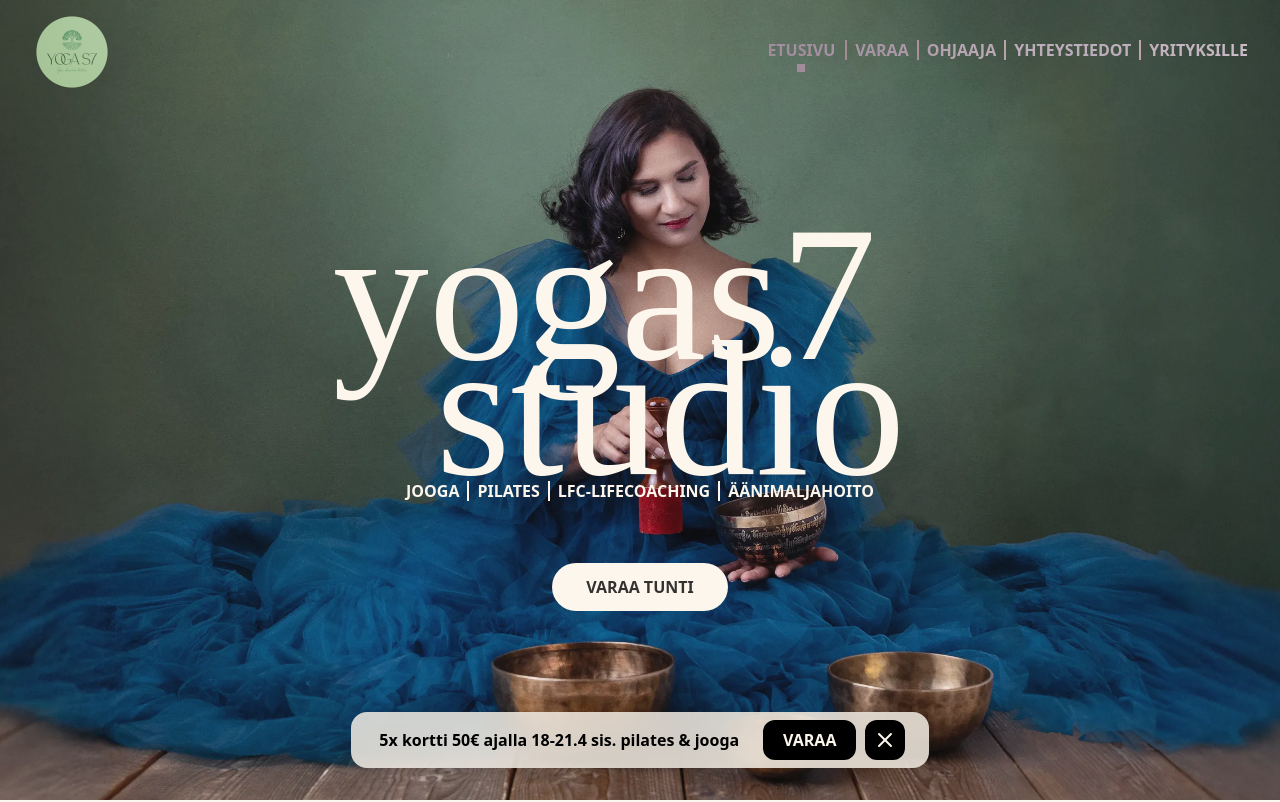
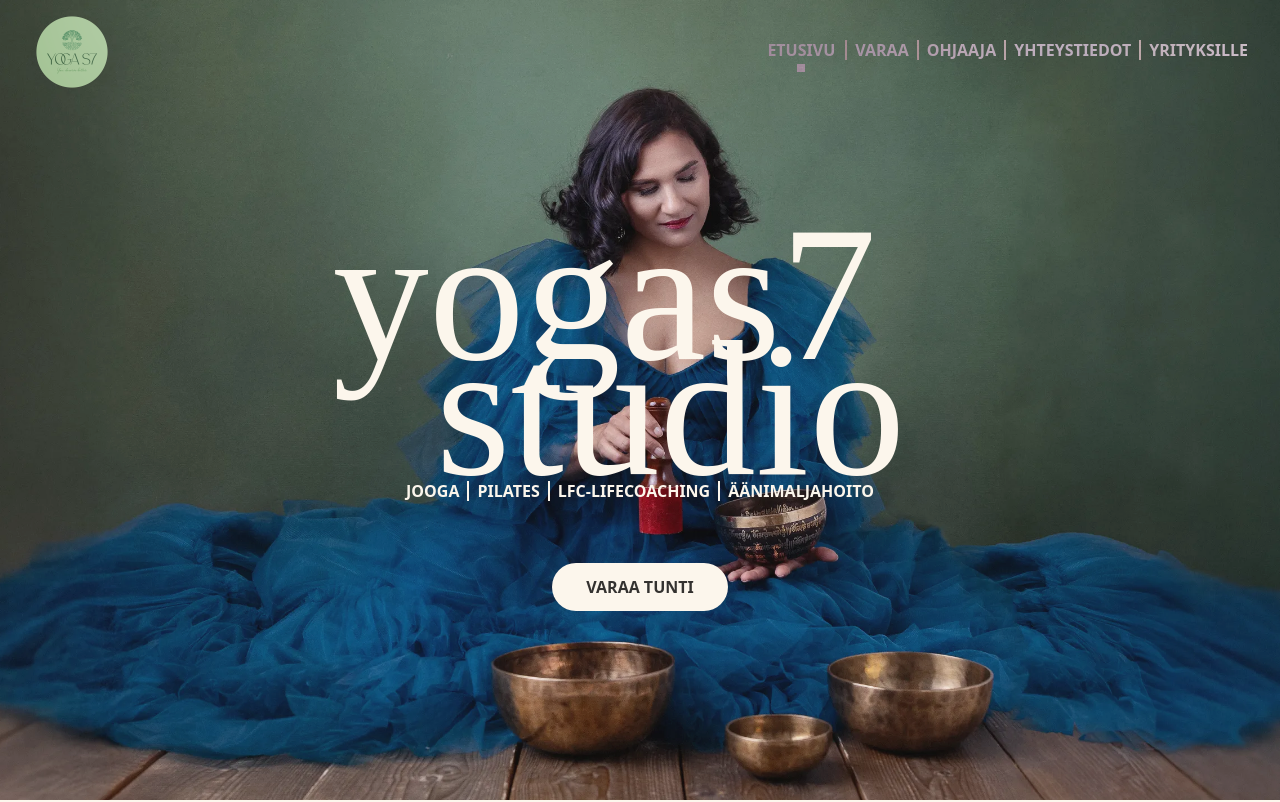
Before and after one commit to ogtiou/YOGAGEN2, a Next.js app: page / in a window 1280 px wide. Shown: the top 802 px of the page. Built offline with nearby package versions, Linux system fonts and the light colour scheme; a web font is replaced by a local one.

Commit message:
alertoff

```diff
--- a/app/layout.tsx
+++ b/app/layout.tsx
@@ -29,7 +29,6 @@
       <body className={`${geistSans.variable} ${geistMono.variable} antialiased`}>
         {children}
         <Header/>
-        <Alert/>
       </body>
     </html>
   );
```
